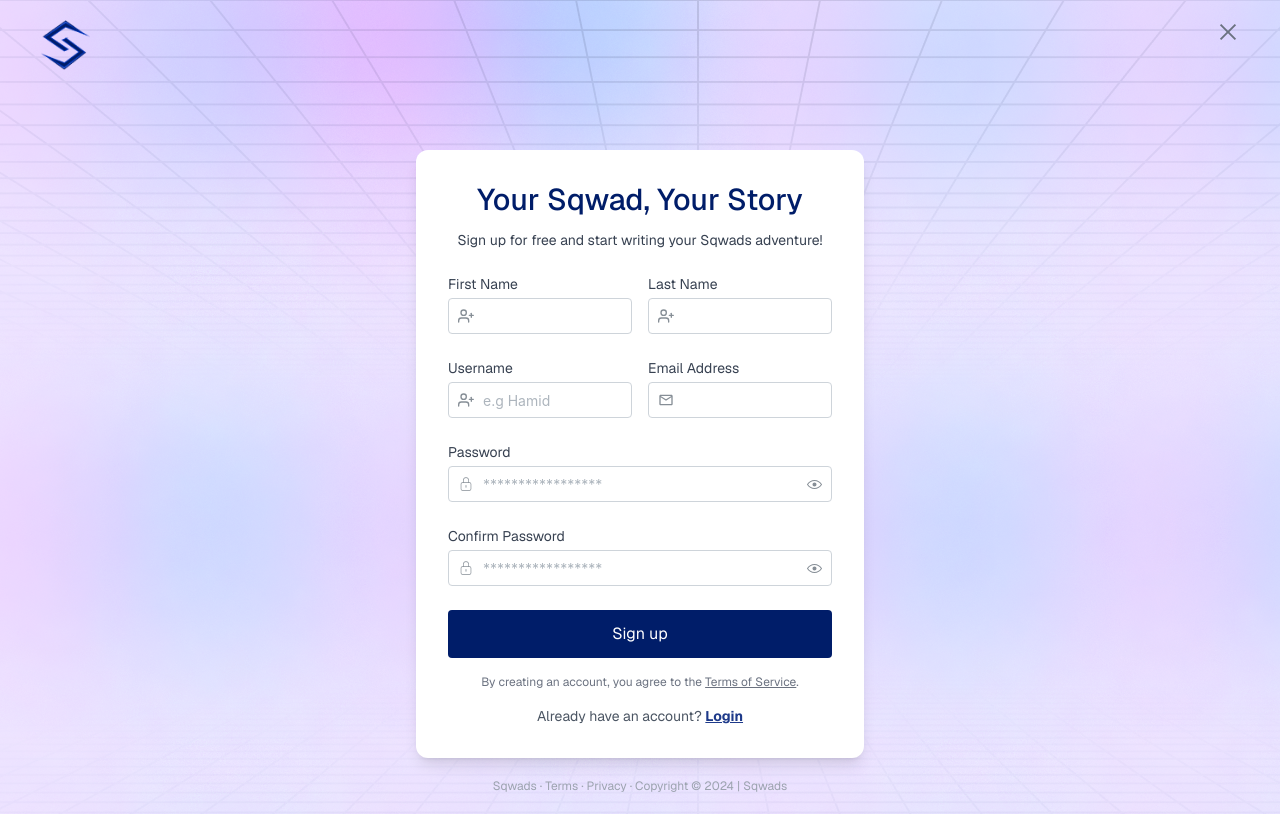
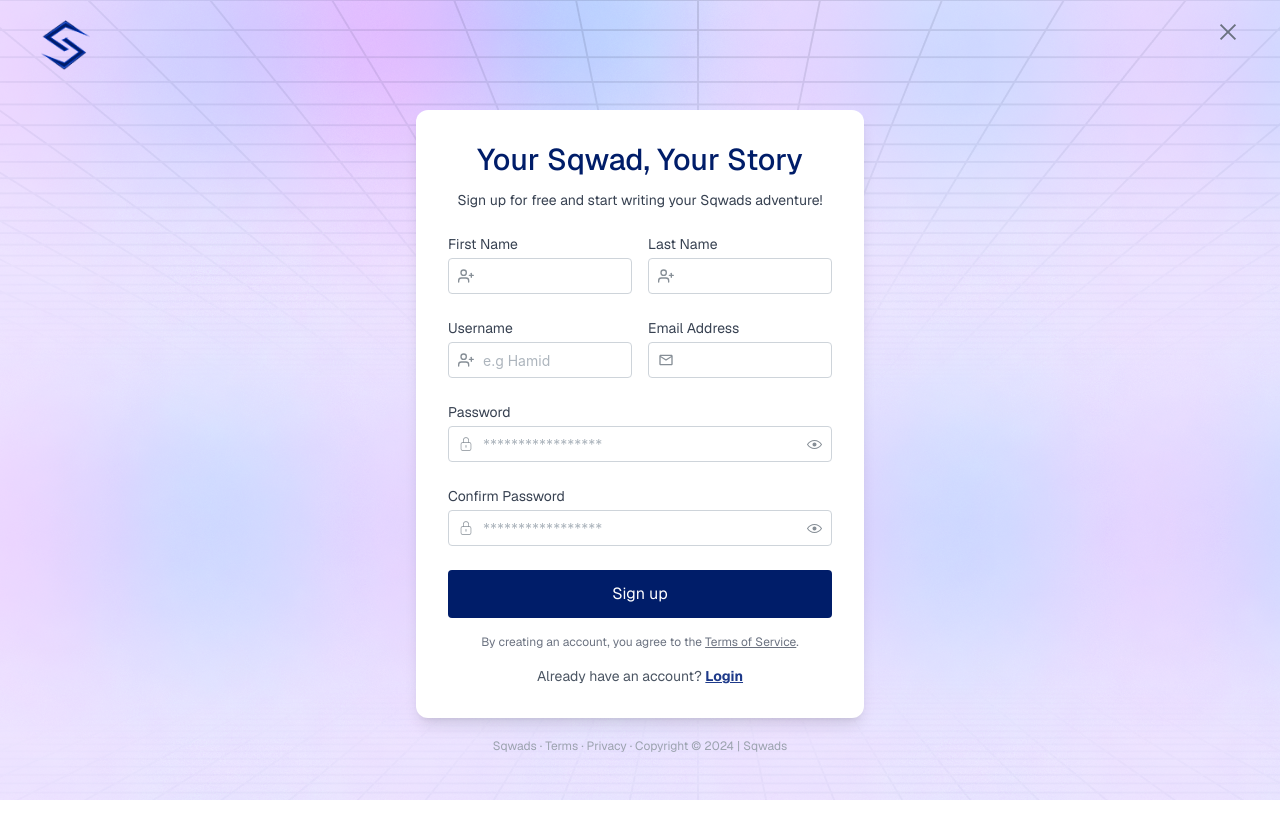
Before and after one commit to Sqwads/FE, a Next.js app: page /signup in a window 1280 px wide. Built offline with nearby package versions, Linux system fonts and the light colour scheme.

Commit message:
adjusting padding

```diff
--- a/app/(auth)/signup/page.tsx
+++ b/app/(auth)/signup/page.tsx
@@ -50,7 +50,7 @@ const Signup = () => {
 
   return (
     <>
-      <div className="bg-white mt-20 p-8 rounded-xl shadow-lg w-full h-fit max-w-md">
+      <div className="bg-white lg:mt-10 p-8 rounded-xl shadow-lg w-full h-fit max-w-md">
         {/* Title */}
         <h1 className="text-3xl text-center text-[#001D69] mb-3 font-medium">
           Your Sqwad, Your Story
--- a/app/components/Button.tsx
+++ b/app/components/Button.tsx
@@ -9,10 +9,10 @@ type ButtonProps = {
 const Button = ({ type, title,  variant}: ButtonProps) => {
   return (
     <button
-        className={`flexCenter gap-3 h-30 cursor-pointer text-white rounded-md  bg-blue-600 py-2 px-6 ${variant}`}
+        className={`flexCenter cursor-pointer gap-3 h-30 cursor-pointer text-white rounded-md  bg-blue-600 py-2 px-6 ${variant}`}
         type={type}
     >
-      <label className="font-medium whitespace-normal">{title}</label>
+      <label className="font-medium whitespace-normal cursor-pointer">{title}</label>
       {/* {icon && <Image src={icon} alt={title} width={24} height={24}/> } */}
 
     </button>
```
